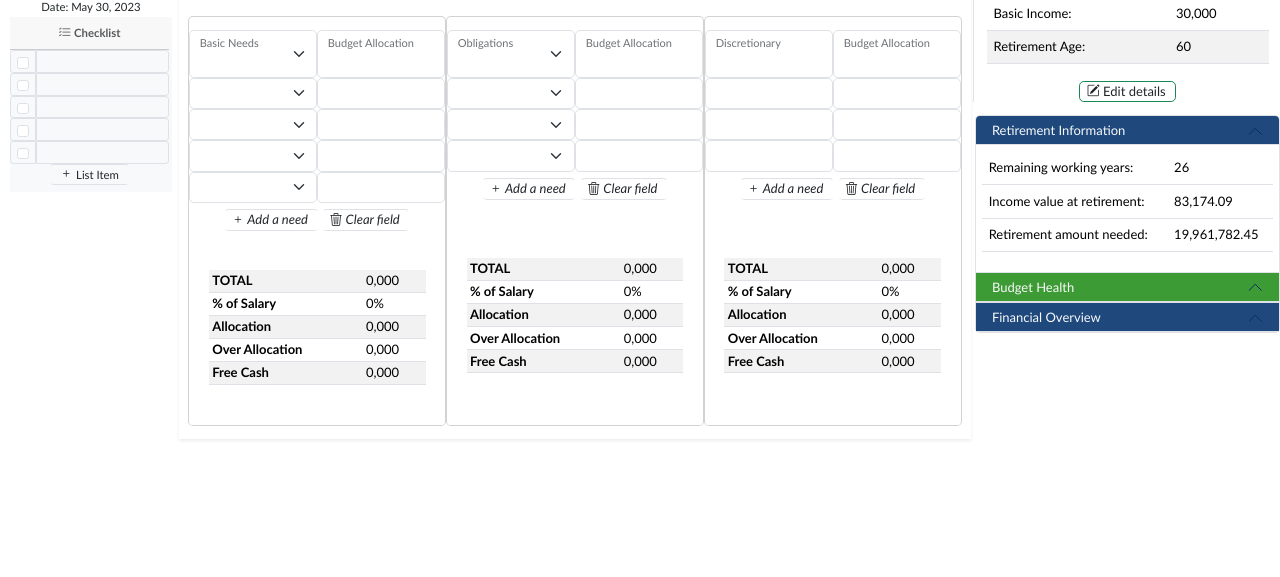
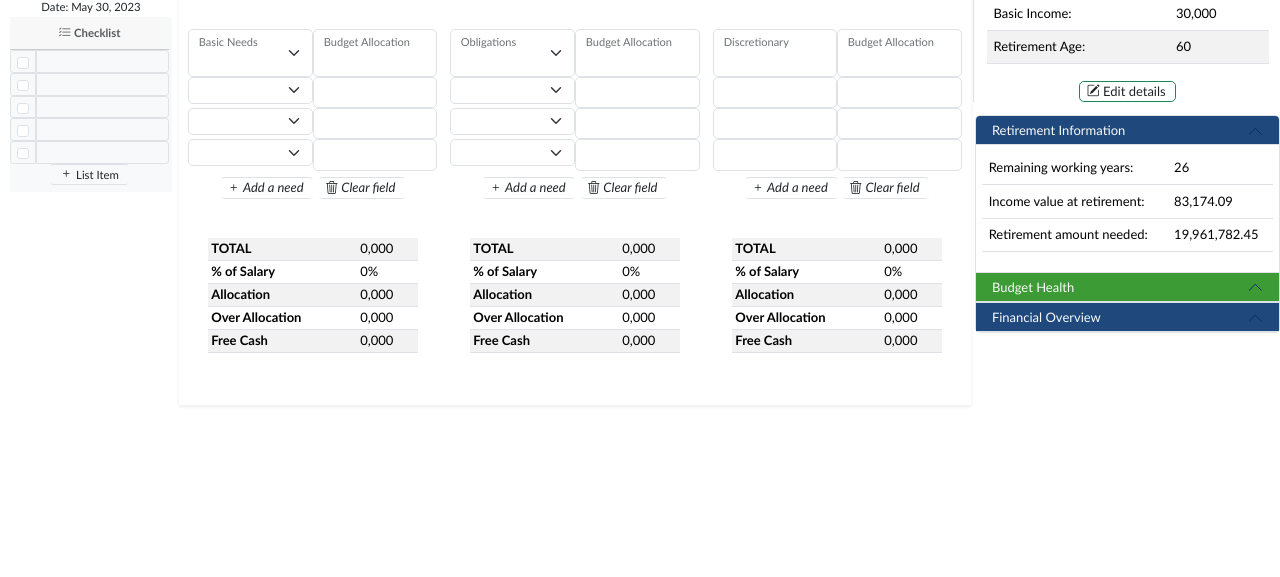
Before and after one commit to g33line/M1Tracker, a plain HTML site: page home.html in a window 1280 px wide. Shown: the part 176-753 px from the top of the page. Drawn offline with nearby package versions, Linux system fonts and the light colour scheme.

Commit message:
modified:   home.html

```diff
--- a/home.html
+++ b/home.html
@@ -18,6 +18,13 @@
             font-family: calibri;
             font-size: small;
         }
+        .form-select {
+            font-size:x-small ;
+        }
+        option {
+            font-size:x-small ;
+        }
+
     </style>
 
 </head>
@@ -231,11 +238,11 @@
                                     <div class="container-fluid pb-3">
                                         <div class="row g-0">
                                             <!--Basic needs-->
-                                            <div class="col card g-0">
+                                            <div class="col card g-0 border-0">
                                                 <h5 class=" mt-3 mb-4">
                                                 <div class="row g-0">
                                                     <div class="col form-floating g-0">
-                                                        <select class="form-select" id="basicneeds">
+                                                        <select class="form-select px-1" id="basicneeds">
                                                             <option selected></option>
                                                             <option value="1">Food</option>
                                                             <option value="2">Rent</option>
@@ -264,7 +271,7 @@
                                                         </select>
                                                     </div>
                                                     <div class="col">
-                                                        <input type="number" class="form-control" id="floatingInputGrid">
+                                                        <input type="number" class="form-control" id="basicneeds">
                                                     </div>
                                                 </div>
                                                 <div class="row 3 g-0">
@@ -279,7 +286,7 @@
                                                         </select>
                                                     </div>
                                                     <div class="col">
-                                                        <input type="number" class="form-control" id="floatingInputGrid">
+                                                        <input type="number" class="form-control" id="basicneeds">
                                                     </div>
                                                 </div>
                                                 <div class="row 4 g-0">
@@ -294,22 +301,7 @@
                                                         </select>
                                                     </div>
                                                     <div class="col">
-                                                        <input type="number" class="form-control" id="floatingInputGrid">
-                                                    </div>
-                                                </div>
-                                                <div class="row 5 g-0">
-                                                    <div class="col">
-                                                        <select class="form-select" id="basicneeds">
-                                                            <option selected></option>
-                                                            <option value="1">Food</option>
-                                                            <option value="2">Rent</option>
-                                                            <option value="3">Internet</option>
-                                                            <option value="4">Groceries</option>
-                                                            <option value="5">Transportation</option>
-                                                        </select>
-                                                    </div>
-                                                    <div class="col">
-                                                        <input type="number" class="form-control" id="floatingInputGrid">
+                                                        <input type="number" class="form-control" id="basicneeds">
                                                     </div>
                                                 </div>
                                                 <!--Add item and clear field-->
@@ -354,7 +346,7 @@
                                                 </div>
                                             </div>
                                             <!--Obligations-->
-                                            <div class="col card g-0">
+                                            <div class="col card px-3 border-0">
                                                 <h5 class=" mt-3 mb-4">
                                                 <div class="row g-0">
                                                     <div class="col form-floating g-0">
@@ -433,7 +425,7 @@
                                                     </span>
                                                 </div>
                                                 <!--Total summary-->
-                                                <div class="p-4">
+                                                <div class="m-4">
                                                     <table class="table table-sm table-striped mt-5">
                                                         <tr>
                                                             <th scope="row">TOTAL</th>
@@ -459,7 +451,7 @@
                                                 </div>
                                             </div>
                                             <!--Leisure / Discretionary-->
-                                            <div class="col card">
+                                            <div class="col card border-0">
                                                 <h5 class=" mt-3 mb-4">
                                                 <div class="row g-0">
                                                     <div class="col form-floating g-0">
@@ -512,7 +504,7 @@
                                                         </span>
                                                     </div>
                                                     <!--Total summary-->
-                                                    <div class="p-4">
+                                                    <div class="m-4">
                                                         <table class="table table-sm table-striped mt-5">
                                                             <tr>
                                                                 <th scope="row">TOTAL</th>
@@ -540,6 +532,7 @@
                                         </div>
                                     </div>
                                 </div>
+                                <!--Cashflow-->
                                 <div class="tab-pane fade" id="cashflow" role="tabpanel" aria-labelledby="cashflow-tab" tabindex="0">
                                     <div class="row">
                                         <div class="col ">
@@ -575,6 +568,7 @@
                                         </div>
                                     </div>
                                 </div>
+                                <!--Balance Sheet-->
                                 <div class="tab-pane fade" id="balsheet" role="tabpanel" aria-labelledby="balsheet-tab" tabindex="0">
                                     <div class="row">
                                         <div class="col">
@@ -593,6 +587,7 @@
                                         </div>
                                     </div>
                                 </div>
+                                <!--Insurance tab-->
                                 <div class="tab-pane fade" id="insurance" role="tabpanel" aria-labelledby="insurance-tab" tabindex="0">
                                     <div>
                                         <h5 class=" ms-3 mt-3 mb-4">
```
